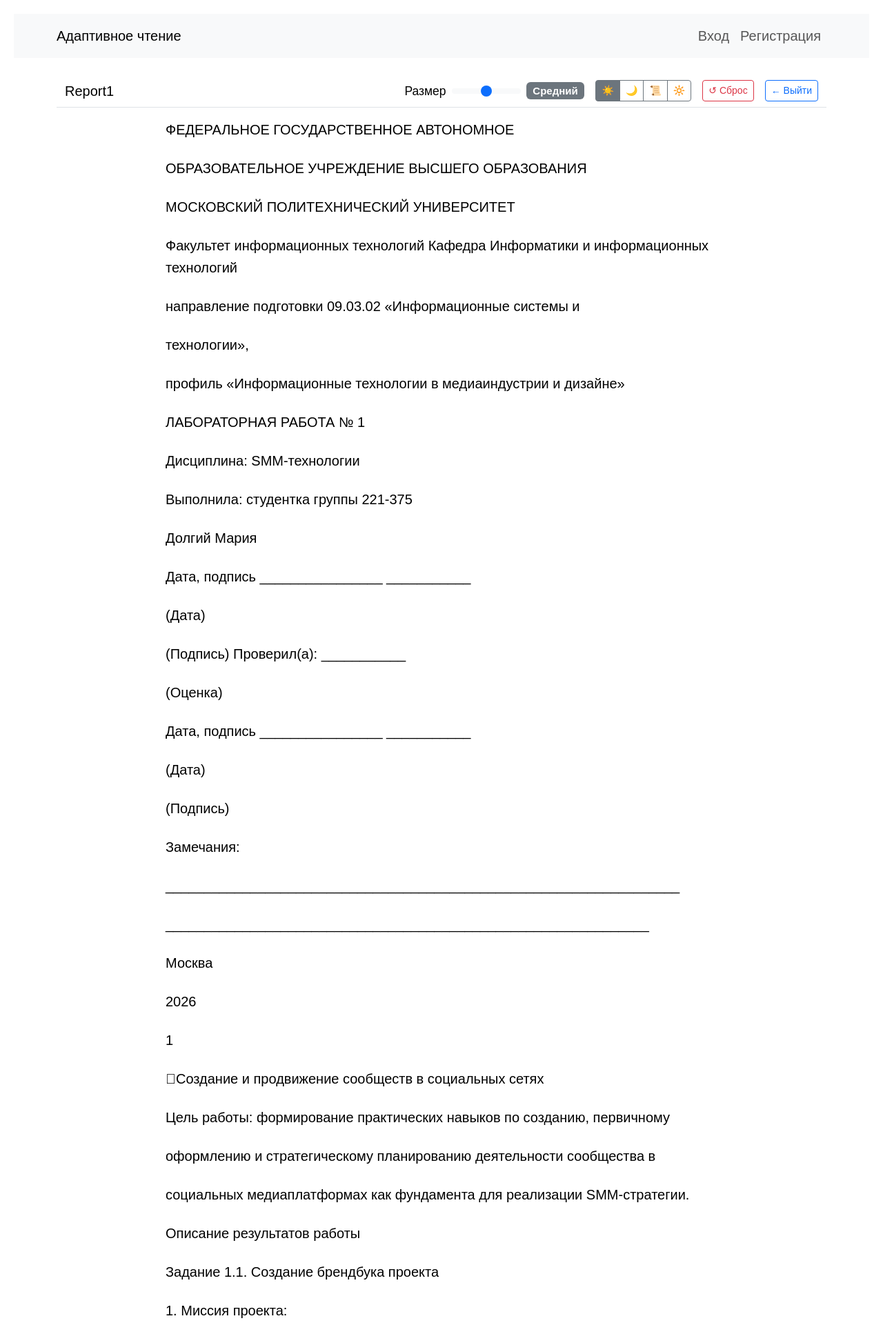
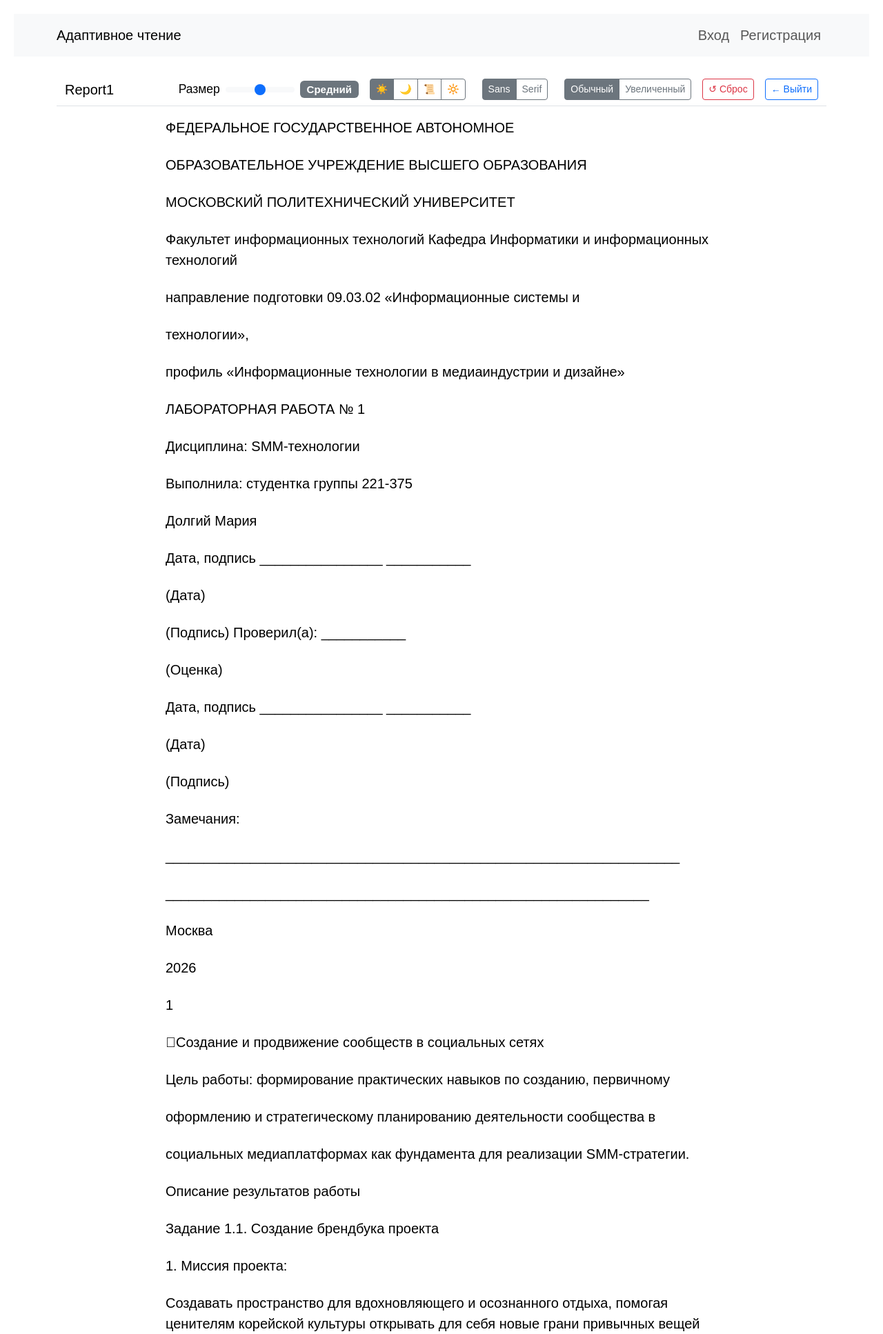
Before and after one commit to Dolgi-Mari/DiplomaProject, a Flask app: page /read/1 in a window 1280 px wide. Shown: the top 1934 px of the page at 69% size. Run offline with Flask 3, Linux system fonts and the light colour scheme.

Commit message:
доработка верхнего меню чтения

```diff
--- a/app.py
+++ b/app.py
@@ -254,12 +254,19 @@ def read_book(book_id):
     theme_pref = user.theme_pref if user and user.theme_pref else 'normal'
     body_classes.append(f'theme-{theme_pref}')
 
-    # Гарнитура (по умолчанию sans-serif, если serif не выбран)
-    # Пока нет отдельного поля, можно ориентироваться на что-то, но мы добавим позже.
-    # Пока просто добавим класс sans-serif или serif, если будет поле.
-    # Для демо добавим проверку: если пользователь выбрал "serif" (можно потом добавить в тест)
-    # Но сейчас нет такого поля. Поэтому пока без класса serif.
-    # Можно захардкодить serif для определённого пользователя или оставить пустым.
+    # Новые классы
+    if user.font_family:
+        body_classes.append(f'font-{user.font_family}')
+    else:
+        body_classes.append('font-sans')  # по умолчанию
+
+    if user.line_height:
+        body_classes.append(f'line-height-{user.line_height}')
+    else:
+        body_classes.append('line-height-normal')
+
+    if user.light_sensitive:
+        body_classes.append('light-sensitive')
 
     # Собираем строку классов
     body_class_str = ' '.join(body_classes)
--- a/static/css/reader.css
+++ b/static/css/reader.css
@@ -69,3 +69,29 @@ body.theme-normal {
     background-color: #fff;
     color: #000;
 }
+
+/* Стили для шрифта */
+body.font-serif {
+    font-family: 'Times New Roman', Georgia, serif;
+}
+
+body.font-sans {
+    font-family: Arial, Helvetica, sans-serif;
+}
+
+/* Стили для межстрочного интервала */
+body.line-height-normal {
+    line-height: 1.5;
+}
+
+body.line-height-large {
+    line-height: 2.0;
+}
+
+/* Для чувствительности к свету — если пользователь отметил, что чувствителен,
+   можно сделать тёмную тему чуть мягче, но это опционально */
+body.light-sensitive {
+    /* Например, можно добавить лёгкую дымку или уменьшить яркость,
+       но пока оставим как заглушку */
+    filter: brightness(0.95);
+}
--- a/templates/reader.html
+++ b/templates/reader.html
@@ -28,6 +28,18 @@
                     <button type="button" class="btn btn-outline-secondary theme-btn" data-theme="dark">🌙</button>
                     <button type="button" class="btn btn-outline-secondary theme-btn" data-theme="sepia">📜</button>
                     <button type="button" class="btn btn-outline-secondary theme-btn" data-theme="high">🔆</button>
+                </div>
+
+                <!-- Переключатель шрифта -->
+                <div class="btn-group btn-group-sm ms-2" role="group">
+                    <button type="button" class="btn btn-outline-secondary font-family-btn" data-font="sans">Sans</button>
+                    <button type="button" class="btn btn-outline-secondary font-family-btn" data-font="serif">Serif</button>
+                </div>
+
+                <!-- Переключатель интервала -->
+                <div class="btn-group btn-group-sm ms-2" role="group">
+                    <button type="button" class="btn btn-outline-secondary line-height-btn" data-line="normal">Обычный</button>
+                    <button type="button" class="btn btn-outline-secondary line-height-btn" data-line="large">Увеличенный</button>
                 </div>
 
                 <!-- Кнопка сброса -->
@@ -75,6 +87,56 @@
         body.classList.remove('theme-normal', 'theme-dark', 'theme-sepia', 'theme-high');
         body.classList.add(`theme-${theme}`);
     }
+
+    // Функция для переключения шрифта
+    const fontButtons = document.querySelectorAll('.font-family-btn');
+    fontButtons.forEach(btn => {
+        btn.addEventListener('click', function() {
+            const font = this.dataset.font; // 'sans' или 'serif'
+            body.classList.remove('font-sans', 'font-serif');
+            body.classList.add(`font-${font}`);
+            // Можно подсвечивать активную кнопку
+            fontButtons.forEach(b => b.classList.remove('active'));
+            this.classList.add('active');
+        });
+    });
+
+    // Функция для переключения интервала
+    const lineButtons = document.querySelectorAll('.line-height-btn');
+    lineButtons.forEach(btn => {
+        btn.addEventListener('click', function() {
+            const line = this.dataset.line; // 'normal' или 'large'
+            body.classList.remove('line-height-normal', 'line-height-large');
+            body.classList.add(`line-height-${line}`);
+            lineButtons.forEach(b => b.classList.remove('active'));
+            this.classList.add('active');
+        });
+    });
+
+    // При загрузке страницы подсветить активные кнопки на основе текущих классов
+    // (аналогично тому, как мы делали для темы)
+    function highlightActiveButtons() {
+        // Сброс активных кнопок шрифта
+        document.querySelectorAll('.font-family-btn').forEach(btn => btn.classList.remove('active'));
+        // Установка активной кнопки шрифта
+        if (body.classList.contains('font-serif')) {
+            document.querySelector('.font-family-btn[data-font="serif"]').classList.add('active');
+        } else {
+            document.querySelector('.font-family-btn[data-font="sans"]').classList.add('active');
+        }
+
+        // Сброс активных кнопок интервала
+        document.querySelectorAll('.line-height-btn').forEach(btn => btn.classList.remove('active'));
+        // Установка активной кнопки интервала
+        if (body.classList.contains('line-height-large')) {
+            document.querySelector('.line-height-btn[data-line="large"]').classList.add('active');
+        } else {
+            document.querySelector('.line-height-btn[data-line="normal"]').classList.add('active');
+        }
+    }
+
+    // Вызвать при загрузке
+    highlightActiveButtons();
 
     // Устанавливаем начальное состояние слайдера и темы в соответствии с текущими классами body
     // Размер
@@ -148,6 +210,8 @@
         }
         // Тема
         highlightActiveTheme();
+        // Подсветка кнопок шрифта и интервала
+        highlightActiveButtons();
     });
 </script>
 
```
Also changed, not shown: instance/users.db.
